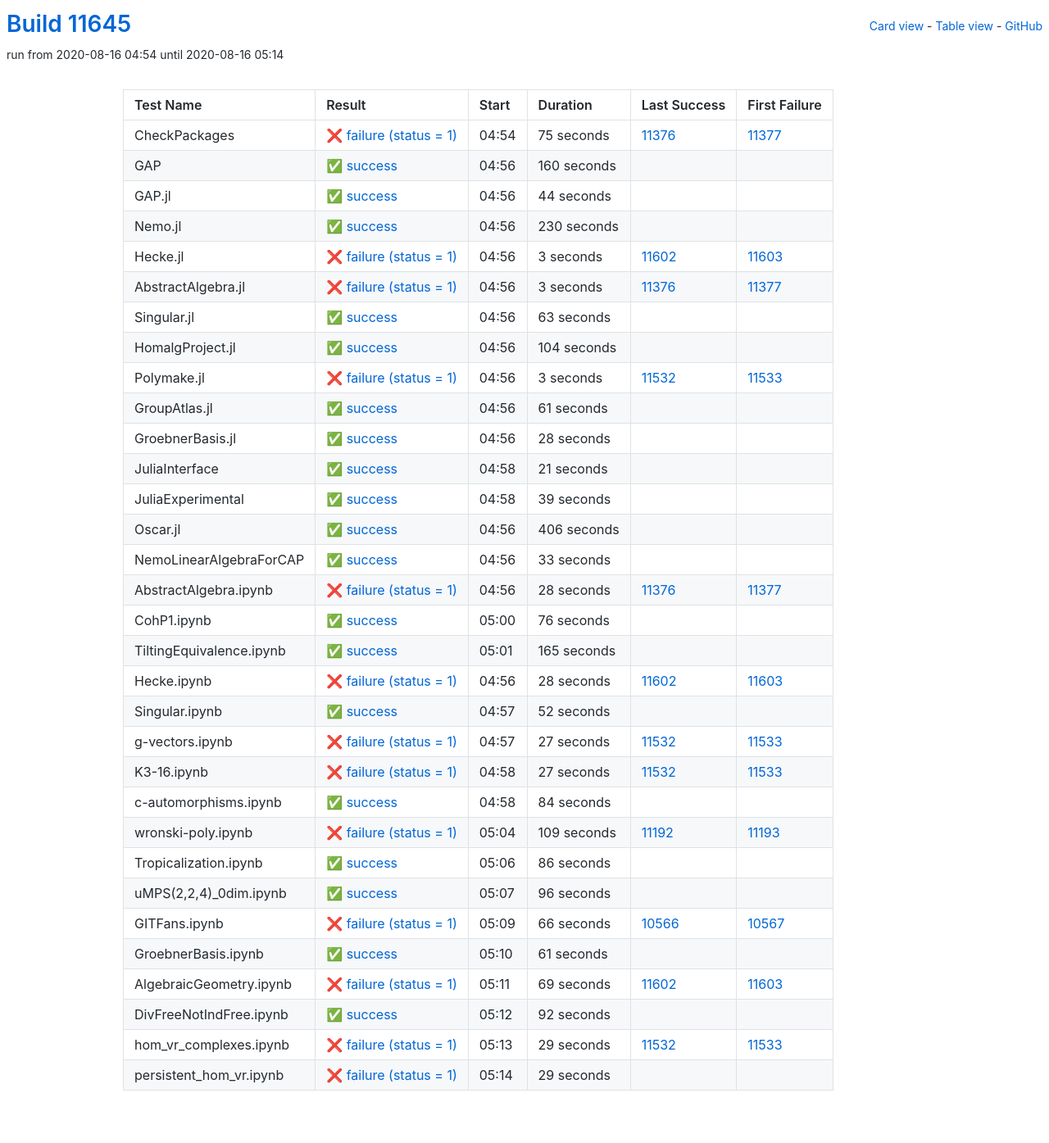
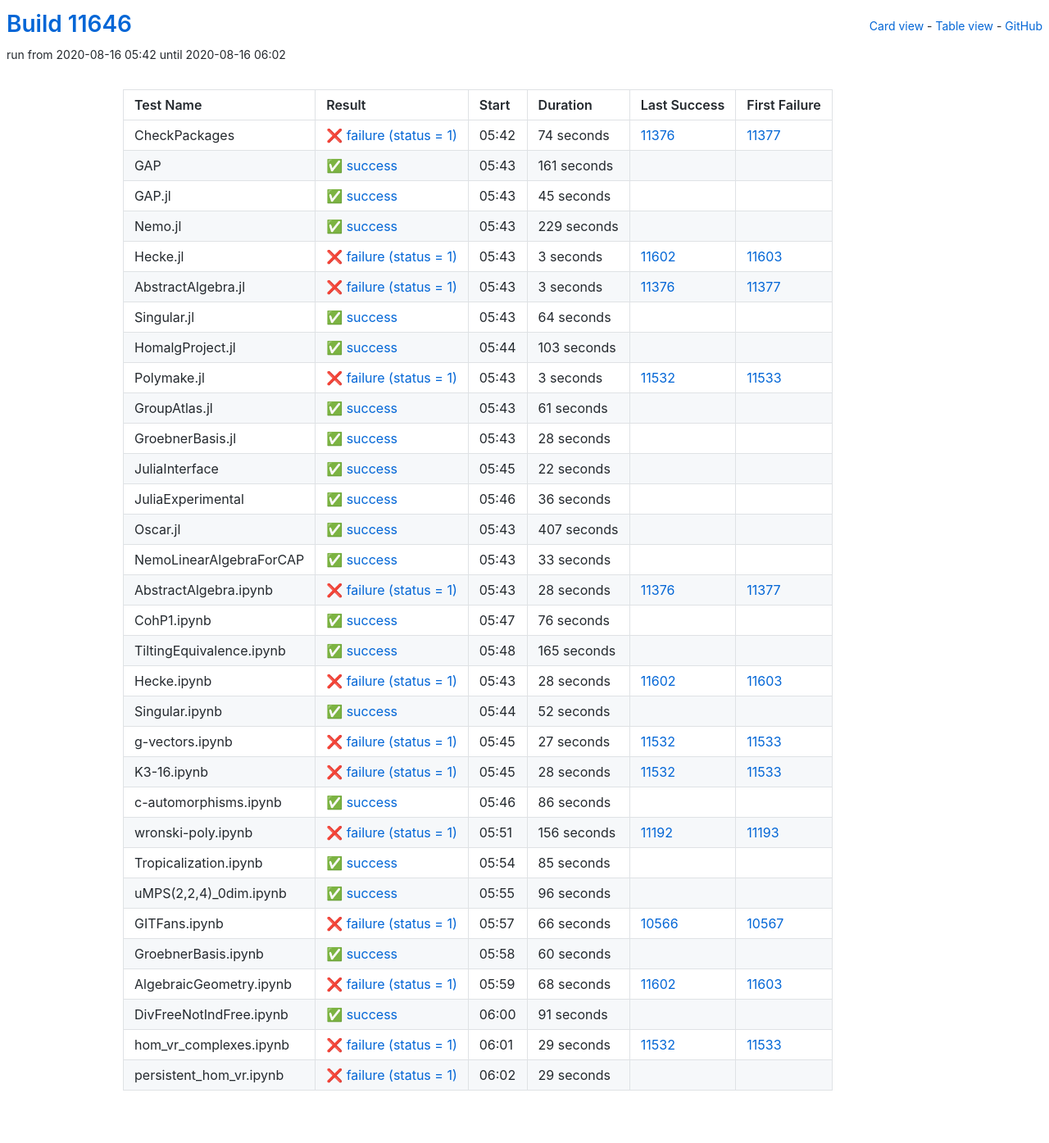
Before and after one commit to oscar-system/oscar-ci-status, a Jekyll site: the page built from table.html, in a window 1280 px wide. Shown: the whole page at 82% size. Built offline with Jekyll 4.4.1, drawn with Linux system fonts in a browser that asks for light colours.

Commit message:
Build #11646

```diff
--- a/_data/ci.yml
+++ b/_data/ci.yml
@@ -1,6 +1,6 @@
 ---
-build: 11645
-build_url: https://oscarci.mathematik.uni-kl.de/job/oscar/11645/
+build: 11646
+build_url: https://oscarci.mathematik.uni-kl.de/job/oscar/11646/
 job: oscar
 organization: oscar-system
 repo: oscar-ci-status
@@ -8,56 +8,56 @@
 tests:
 - name: CheckPackages
   id: checkpackages
-  log: https://oscarci.mathematik.uni-kl.de/job/oscar/11645/artifact/logs/build-11645/CheckPackages.log
-  start: 2020-08-16 04:54
+  log: https://oscarci.mathematik.uni-kl.de/job/oscar/11646/artifact/logs/build-11646/CheckPackages.log
+  start: 2020-08-16 05:42
   success: false
   exitcode: 1
   status: failure
-  duration: 75
+  duration: 74
   last_success: 11376
   last_success_url: https://oscarci.mathematik.uni-kl.de/job/oscar/11376/
   first_failure: 11377
   first_failure_url: https://oscarci.mathematik.uni-kl.de/job/oscar/11377/
 - name: GAP
   id: gap
-  log: https://oscarci.mathematik.uni-kl.de/job/oscar/11645/artifact/logs/build-11645/GAP.log
-  start: 2020-08-16 04:56
+  log: https://oscarci.mathematik.uni-kl.de/job/oscar/11646/artifact/logs/build-11646/GAP.log
+  start: 2020-08-16 05:43
   success: true
   exitcode: 0
   status: success
-  duration: 160
+  duration: 161
   last_success: false
   last_success_url:
   first_failure: false
   first_failure_url:
 - name: GAP.jl
   id: gap-jl
-  log: https://oscarci.mathematik.uni-kl.de/job/oscar/11645/artifact/logs/build-11645/GAP.jl.log
-  start: 2020-08-16 04:56
+  log: https://oscarci.mathematik.uni-kl.de/job/oscar/11646/artifact/logs/build-11646/GAP.jl.log
+  start: 2020-08-16 05:43
   success: true
   exitcode: 0
   status: success
-  duration: 44
+  duration: 45
   last_success: false
   last_success_url:
   first_failure: false
   first_failure_url:
 - name: Nemo.jl
   id: nemo-jl
-  log: https://oscarci.mathematik.uni-kl.de/job/oscar/11645/artifact/logs/build-11645/Nemo.jl.log
-  start: 2020-08-16 04:56
+  log: https://oscarci.mathematik.uni-kl.de/job/oscar/11646/artifact/logs/build-11646/Nemo.jl.log
+  start: 2020-08-16 05:43
   success: true
   exitcode: 0
   status: success
-  duration: 230
+  duration: 229
   last_success: false
   last_success_url:
   first_failure: false
   first_failure_url:
 - name: Hecke.jl
   id: hecke-jl
-  log: https://oscarci.mathematik.uni-kl.de/job/oscar/11645/artifact/logs/build-11645/Hecke.jl.log
-  start: 2020-08-16 04:56
+  log: https://oscarci.mathematik.uni-kl.de/job/oscar/11646/artifact/logs/build-11646/Hecke.jl.log
+  start: 2020-08-16 05:43
   success: false
   exitcode: 1
   status: failure
@@ -68,8 +68,8 @@
   first_failure_url: https://oscarci.mathematik.uni-kl.de/job/oscar/11603/
 - name: AbstractAlgebra.jl
   id: abstractalgebra-jl
-  log: https://oscarci.mathematik.uni-kl.de/job/oscar/11645/artifact/logs/build-11645/AbstractAlgebra.jl.log
-  start: 2020-08-16 04:56
+  log: https://oscarci.mathematik.uni-kl.de/job/oscar/11646/artifact/logs/build-11646/AbstractAlgebra.jl.log
+  start: 2020-08-16 05:43
   success: false
   exitcode: 1
   status: failure
@@ -80,32 +80,32 @@
   first_failure_url: https://oscarci.mathematik.uni-kl.de/job/oscar/11377/
 - name: Singular.jl
   id: singular-jl
-  log: https://oscarci.mathematik.uni-kl.de/job/oscar/11645/artifact/logs/build-11645/Singular.jl.log
-  start: 2020-08-16 04:56
+  log: https://oscarci.mathematik.uni-kl.de/job/oscar/11646/artifact/logs/build-11646/Singular.jl.log
+  start: 2020-08-16 05:43
   success: true
   exitcode: 0
   status: success
-  duration: 63
+  duration: 64
   last_success: false
   last_success_url:
   first_failure: false
   first_failure_url:
 - name: HomalgProject.jl
   id: homalgproject-jl
-  log: https://oscarci.mathematik.uni-kl.de/job/oscar/11645/artifact/logs/build-11645/HomalgProject.jl.log
-  start: 2020-08-16 04:56
+  log: https://oscarci.mathematik.uni-kl.de/job/oscar/11646/artifact/logs/build-11646/HomalgProject.jl.log
+  start: 2020-08-16 05:44
   success: true
   exitcode: 0
   status: success
-  duration: 104
+  duration: 103
   last_success: false
   last_success_url:
   first_failure: false
   first_failure_url:
 - name: Polymake.jl
   id: polymake-jl
-  log: https://oscarci.mathematik.uni-kl.de/job/oscar/11645/artifact/logs/build-11645/Polymake.jl.log
-  start: 2020-08-16 04:56
+  log: https://oscarci.mathematik.uni-kl.de/job/oscar/11646/artifact/logs/build-11646/Polymake.jl.log
+  start: 2020-08-16 05:43
   success: false
   exitcode: 1
   status: failure
@@ -116,8 +116,8 @@
   first_failure_url: https://oscarci.mathematik.uni-kl.de/job/oscar/11533/
 - name: GroupAtlas.jl
   id: groupatlas-jl
-  log: https://oscarci.mathematik.uni-kl.de/job/oscar/11645/artifact/logs/build-11645/GroupAtlas.jl.log
-  start: 2020-08-16 04:56
+  log: https://oscarci.mathematik.uni-kl.de/job/oscar/11646/artifact/logs/build-11646/GroupAtlas.jl.log
+  start: 2020-08-16 05:43
   success: true
   exitcode: 0
   status: success
@@ -128,8 +128,8 @@
   first_failure_url:
 - name: GroebnerBasis.jl
   id: groebnerbasis-jl
-  log: https://oscarci.mathematik.uni-kl.de/job/oscar/11645/artifact/logs/build-11645/GroebnerBasis.jl.log
-  start: 2020-08-16 04:56
+  log: https://oscarci.mathematik.uni-kl.de/job/oscar/11646/artifact/logs/build-11646/GroebnerBasis.jl.log
+  start: 2020-08-16 05:43
   success: true
   exitcode: 0
   status: success
@@ -140,44 +140,44 @@
   first_failure_url:
 - name: JuliaInterface
   id: juliainterface
-  log: https://oscarci.mathematik.uni-kl.de/job/oscar/11645/artifact/logs/build-11645/JuliaInterface.log
-  start: 2020-08-16 04:58
+  log: https://oscarci.mathematik.uni-kl.de/job/oscar/11646/artifact/logs/build-11646/JuliaInterface.log
+  start: 2020-08-16 05:45
   success: true
   exitcode: 0
   status: success
-  duration: 21
+  duration: 22
   last_success: false
   last_success_url:
   first_failure: false
   first_failure_url:
 - name: JuliaExperimental
   id: juliaexperimental
-  log: https://oscarci.mathematik.uni-kl.de/job/oscar/11645/artifact/logs/build-11645/JuliaExperimental.log
-  start: 2020-08-16 04:58
+  log: https://oscarci.mathematik.uni-kl.de/job/oscar/11646/artifact/logs/build-11646/JuliaExperimental.log
+  start: 2020-08-16 05:46
   success: true
   exitcode: 0
   status: success
-  duration: 39
+  duration: 36
   last_success: false
   last_success_url:
   first_failure: false
   first_failure_url:
 - name: Oscar.jl
   id: oscar-jl
-  log: https://oscarci.mathematik.uni-kl.de/job/oscar/11645/artifact/logs/build-11645/Oscar.jl.log
-  start: 2020-08-16 04:56
+  log: https://oscarci.mathematik.uni-kl.de/job/oscar/11646/artifact/logs/build-11646/Oscar.jl.log
+  start: 2020-08-16 05:43
   success: true
   exitcode: 0
   status: success
-  duration: 406
+  duration: 407
   last_success: false
   last_success_url:
   first_failure: false
   first_failure_url:
 - name: NemoLinearAlgebraForCAP
   id: nemolinearalgebraforcap
-  log: https://oscarci.mathematik.uni-kl.de/job/oscar/11645/artifact/logs/build-11645/NemoLinearAlgebraForCAP.log
-  start: 2020-08-16 04:56
+  log: https://oscarci.mathematik.uni-kl.de/job/oscar/11646/artifact/logs/build-11646/NemoLinearAlgebraForCAP.log
+  start: 2020-08-16 05:43
   success: true
   exitcode: 0
   status: success
@@ -188,8 +188,8 @@
   first_failure_url:
 - name: AbstractAlgebra.ipynb
   id: abstractalgebra-ipynb
-  log: https://oscarci.mathematik.uni-kl.de/job/oscar/11645/artifact/logs/build-11645/AbstractAlgebra.ipynb.log
-  start: 2020-08-16 04:56
+  log: https://oscarci.mathematik.uni-kl.de/job/oscar/11646/artifact/logs/build-11646/AbstractAlgebra.ipynb.log
+  start: 2020-08-16 05:43
   success: false
   exitcode: 1
   status: failure
@@ -200,8 +200,8 @@
   first_failure_url: https://oscarci.mathematik.uni-kl.de/job/oscar/11377/
 - name: CohP1.ipynb
   id: cohp1-ipynb
-  log: https://oscarci.mathematik.uni-kl.de/job/oscar/11645/artifact/logs/build-11645/CohP1.ipynb.log
-  start: 2020-08-16 05:00
+  log: https://oscarci.mathematik.uni-kl.de/job/oscar/11646/artifact/logs/build-11646/CohP1.ipynb.log
+  start: 2020-08-16 05:47
   success: true
   exitcode: 0
   status: success
@@ -212,8 +212,8 @@
   first_failure_url:
 - name: TiltingEquivalence.ipynb
   id: tiltingequivalence-ipynb
-  log: https://oscarci.mathematik.uni-kl.de/job/oscar/11645/artifact/logs/build-11645/TiltingEquivalence.ipynb.log
-  start: 2020-08-16 05:01
+  log: https://oscarci.mathematik.uni-kl.de/job/oscar/11646/artifact/logs/build-11646/TiltingEquivalence.ipynb.log
+  start: 2020-08-16 05:48
   success: true
   exitcode: 0
   status: success
@@ -224,8 +224,8 @@
   first_failure_url:
 - name: Hecke.ipynb
   id: hecke-ipynb
-  log: https://oscarci.mathematik.uni-kl.de/job/oscar/11645/artifact/logs/build-11645/Hecke.ipynb.log
-  start: 2020-08-16 04:56
+  log: https://oscarci.mathematik.uni-kl.de/job/oscar/11646/artifact/logs/build-11646/Hecke.ipynb.log
+  start: 2020-08-16 05:43
   success: false
   exitcode: 1
   status: failure
@@ -236,8 +236,8 @@
   first_failure_url: https://oscarci.mathematik.uni-kl.de/job/oscar/11603/
 - name: Singular.ipynb
   id: singular-ipynb
-  log: https://oscarci.mathematik.uni-kl.de/job/oscar/11645/artifact/logs/build-11645/Singular.ipynb.log
-  start: 2020-08-16 04:57
+  log: https://oscarci.mathematik.uni-kl.de/job/oscar/11646/artifact/logs/build-11646/Singular.ipynb.log
+  start: 2020-08-16 05:44
   success: true
   exitcode: 0
   status: success
@@ -248,8 +248,8 @@
   first_failure_url:
 - name: g-vectors.ipynb
   id: g-vectors-ipynb
-  log: https://oscarci.mathematik.uni-kl.de/job/oscar/11645/artifact/logs/build-11645/g-vectors.ipynb.log
-  start: 2020-08-16 04:57
+  log: https://oscarci.mathematik.uni-kl.de/job/oscar/11646/artifact/logs/build-11646/g-vectors.ipynb.log
+  start: 2020-08-16 05:45
   success: false
   exitcode: 1
   status: failure
@@ -260,44 +260,20 @@
   first_failure_url: https://oscarci.mathematik.uni-kl.de/job/oscar/11533/
 - name: K3-16.ipynb
   id: k3-16-ipynb
-  log: https://oscarci.mathematik.uni-kl.de/job/oscar/11645/artifact/logs/build-11645/K3-16.ipynb.log
-  start: 2020-08-16 04:58
+  log: https://oscarci.mathematik.uni-kl.de/job/oscar/11646/artifact/logs/build-11646/K3-16.ipynb.log
+  start: 2020-08-16 05:45
   success: false
   exitcode: 1
   status: failure
-  duration: 27
+  duration: 28
   last_success: 11532
   last_success_url: https://oscarci.mathematik.uni-kl.de/job/oscar/11532/
   first_failure: 11533
   first_failure_url: https://oscarci.mathematik.uni-kl.de/job/oscar/11533/
 - name: c-automorphisms.ipynb
   id: c-automorphisms-ipynb
-  log: https://oscarci.mathematik.uni-kl.de/job/oscar/11645/artifact/logs/build-11645/c-automorphisms.ipynb.log
-  start: 2020-08-16 04:58
-  success: true
-  exitcode: 0
-  status: success
-  duration: 84
-  last_success: false
-  last_success_url:
-  first_failure: false
-  first_failure_url:
-- name: wronski-poly.ipynb
-  id: wronski-poly-ipynb
-  log: https://oscarci.mathematik.uni-kl.de/job/oscar/11645/artifact/logs/build-11645/wronski-poly.ipynb.log
-  start: 2020-08-16 05:04
-  success: false
-  exitcode: 1
-  status: failure
-  duration: 109
-  last_success: 11192
-  last_success_url: https://oscarci.mathematik.uni-kl.de/job/oscar/11192/
-  first_failure: 11193
-  first_failure_url: https://oscarci.mathematik.uni-kl.de/job/oscar/11193/
-- name: Tropicalization.ipynb
-  id: tropicalization-ipynb
-  log: https://oscarci.mathematik.uni-kl.de/job/oscar/11645/artifact/logs/build-11645/Tropicalization.ipynb.log
-  start: 2020-08-16 05:06
+  log: https://oscarci.mathematik.uni-kl.de/job/oscar/11646/artifact/logs/build-11646/c-automorphisms.ipynb.log
+  start: 2020-08-16 05:46
   success: true
   exitcode: 0
   status: success
@@ -306,10 +282,34 @@
   last_success_url:
   first_failure: false
   first_failure_url:
+- name: wronski-poly.ipynb
+  id: wronski-poly-ipynb
+  log: https://oscarci.mathematik.uni-kl.de/job/oscar/11646/artifact/logs/build-11646/wronski-poly.ipynb.log
+  start: 2020-08-16 05:51
+  success: false
+  exitcode: 1
+  status: failure
+  duration: 156
+  last_success: 11192
+  last_success_url: https://oscarci.mathematik.uni-kl.de/job/oscar/11192/
+  first_failure: 11193
+  first_failure_url: https://oscarci.mathematik.uni-kl.de/job/oscar/11193/
+- name: Tropicalization.ipynb
+  id: tropicalization-ipynb
+  log: https://oscarci.mathematik.uni-kl.de/job/oscar/11646/artifact/logs/build-11646/Tropicalization.ipynb.log
+  start: 2020-08-16 05:54
+  success: true
+  exitcode: 0
+  status: success
+  duration: 85
+  last_success: false
+  last_success_url:
+  first_failure: false
+  first_failure_url:
 - name: uMPS(2,2,4)_0dim.ipynb
   id: umps-2-2-4-0dim-ipynb
-  log: https://oscarci.mathematik.uni-kl.de/job/oscar/11645/artifact/logs/build-11645/uMPS-2-2-4-_0dim.ipynb.log
-  start: 2020-08-16 05:07
+  log: https://oscarci.mathematik.uni-kl.de/job/oscar/11646/artifact/logs/build-11646/uMPS-2-2-4-_0dim.ipynb.log
+  start: 2020-08-16 05:55
   success: true
   exitcode: 0
   status: success
@@ -320,8 +320,8 @@
   first_failure_url:
 - name: GITFans.ipynb
   id: gitfans-ipynb
-  log: https://oscarci.mathematik.uni-kl.de/job/oscar/11645/artifact/logs/build-11645/GITFans.ipynb.log
-  start: 2020-08-16 05:09
+  log: https://oscarci.mathematik.uni-kl.de/job/oscar/11646/artifact/logs/build-11646/GITFans.ipynb.log
+  start: 2020-08-16 05:57
   success: false
   exitcode: 1
   status: failure
@@ -332,44 +332,44 @@
   first_failure_url: https://oscarci.mathematik.uni-kl.de/job/oscar/10567/
 - name: GroebnerBasis.ipynb
   id: groebnerbasis-ipynb
-  log: https://oscarci.mathematik.uni-kl.de/job/oscar/11645/artifact/logs/build-11645/GroebnerBasis.ipynb.log
-  start: 2020-08-16 05:10
+  log: https://oscarci.mathematik.uni-kl.de/job/oscar/11646/artifact/logs/build-11646/GroebnerBasis.ipynb.log
+  start: 2020-08-16 05:58
   success: true
   exitcode: 0
   status: success
-  duration: 61
+  duration: 60
   last_success: false
   last_success_url:
   first_failure: false
   first_failure_url:
 - name: AlgebraicGeometry.ipynb
   id: algebraicgeometry-ipynb
-  log: https://oscarci.mathematik.uni-kl.de/job/oscar/11645/artifact/logs/build-11645/AlgebraicGeometry.ipynb.log
-  start: 2020-08-16 05:11
+  log: https://oscarci.mathematik.uni-kl.de/job/oscar/11646/artifact/logs/build-11646/AlgebraicGeometry.ipynb.log
+  start: 2020-08-16 05:59
   success: false
   exitcode: 1
   status: failure
-  duration: 69
+  duration: 68
   last_success: 11602
   last_success_url: https://oscarci.mathematik.uni-kl.de/job/oscar/11602/
   first_failure: 11603
   first_failure_url: https://oscarci.mathematik.uni-kl.de/job/oscar/11603/
 - name: DivFreeNotIndFree.ipynb
   id: divfreenotindfree-ipynb
-  log: https://oscarci.mathematik.uni-kl.de/job/oscar/11645/artifact/logs/build-11645/DivFreeNotIndFree.ipynb.log
-  start: 2020-08-16 05:12
+  log: https://oscarci.mathematik.uni-kl.de/job/oscar/11646/artifact/logs/build-11646/DivFreeNotIndFree.ipynb.log
+  start: 2020-08-16 06:00
   success: true
   exitcode: 0
   status: success
-  duration: 92
+  duration: 91
   last_success: false
   last_success_url:
   first_failure: false
   first_failure_url:
 - name: hom_vr_complexes.ipynb
   id: hom-vr-complexes-ipynb
-  log: https://oscarci.mathematik.uni-kl.de/job/oscar/11645/artifact/logs/build-11645/hom_vr_complexes.ipynb.log
-  start: 2020-08-16 05:13
+  log: https://oscarci.mathematik.uni-kl.de/job/oscar/11646/artifact/logs/build-11646/hom_vr_complexes.ipynb.log
+  start: 2020-08-16 06:01
   success: false
   exitcode: 1
   status: failure
@@ -380,8 +380,8 @@
   first_failure_url: https://oscarci.mathematik.uni-kl.de/job/oscar/11533/
 - name: persistent_hom_vr.ipynb
   id: persistent-hom-vr-ipynb
-  log: https://oscarci.mathematik.uni-kl.de/job/oscar/11645/artifact/logs/build-11645/persistent_hom_vr.ipynb.log
-  start: 2020-08-16 05:14
+  log: https://oscarci.mathematik.uni-kl.de/job/oscar/11646/artifact/logs/build-11646/persistent_hom_vr.ipynb.log
+  start: 2020-08-16 06:02
   success: false
   exitcode: 1
   status: failure
```
Also changed, not shown: README.md.
